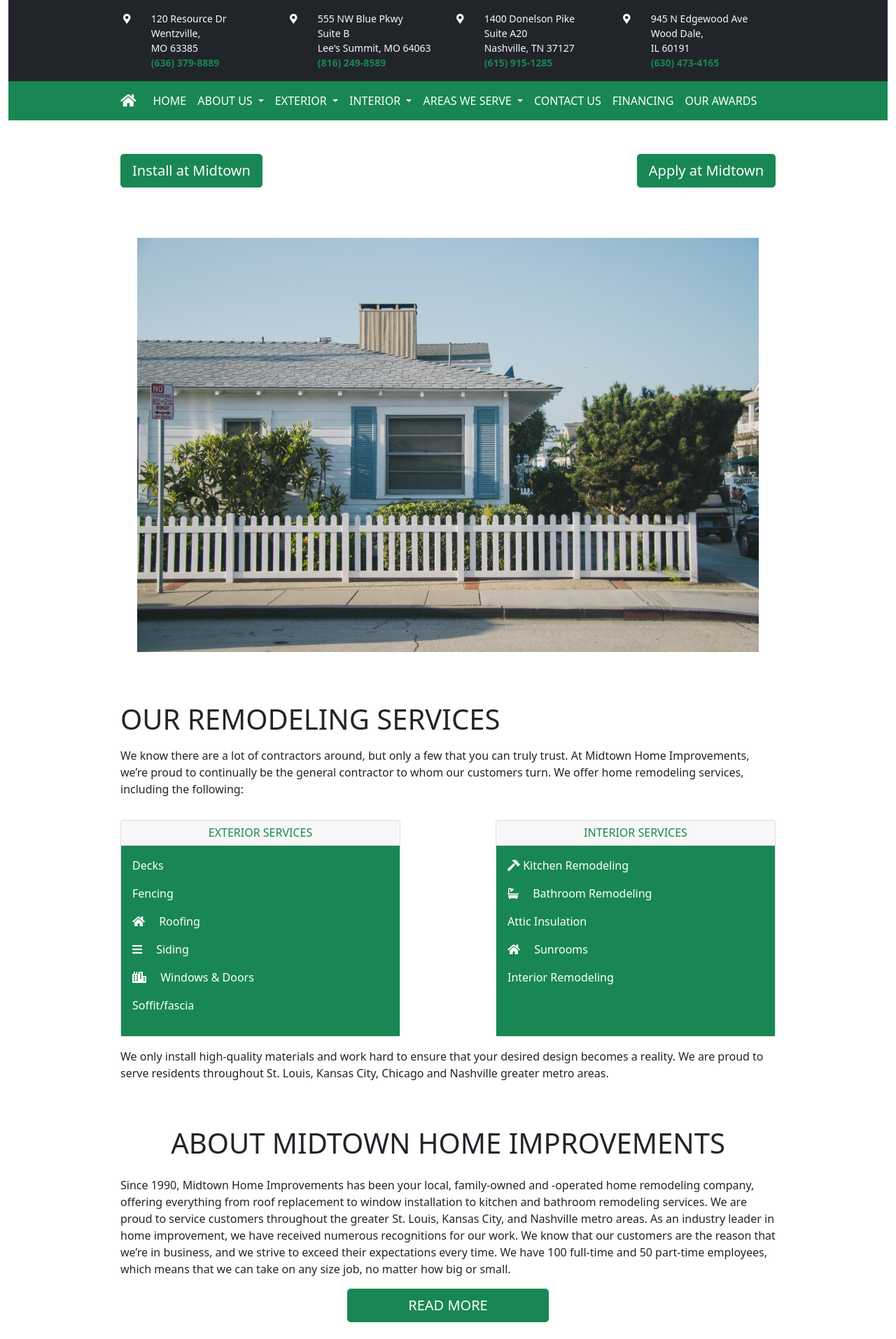
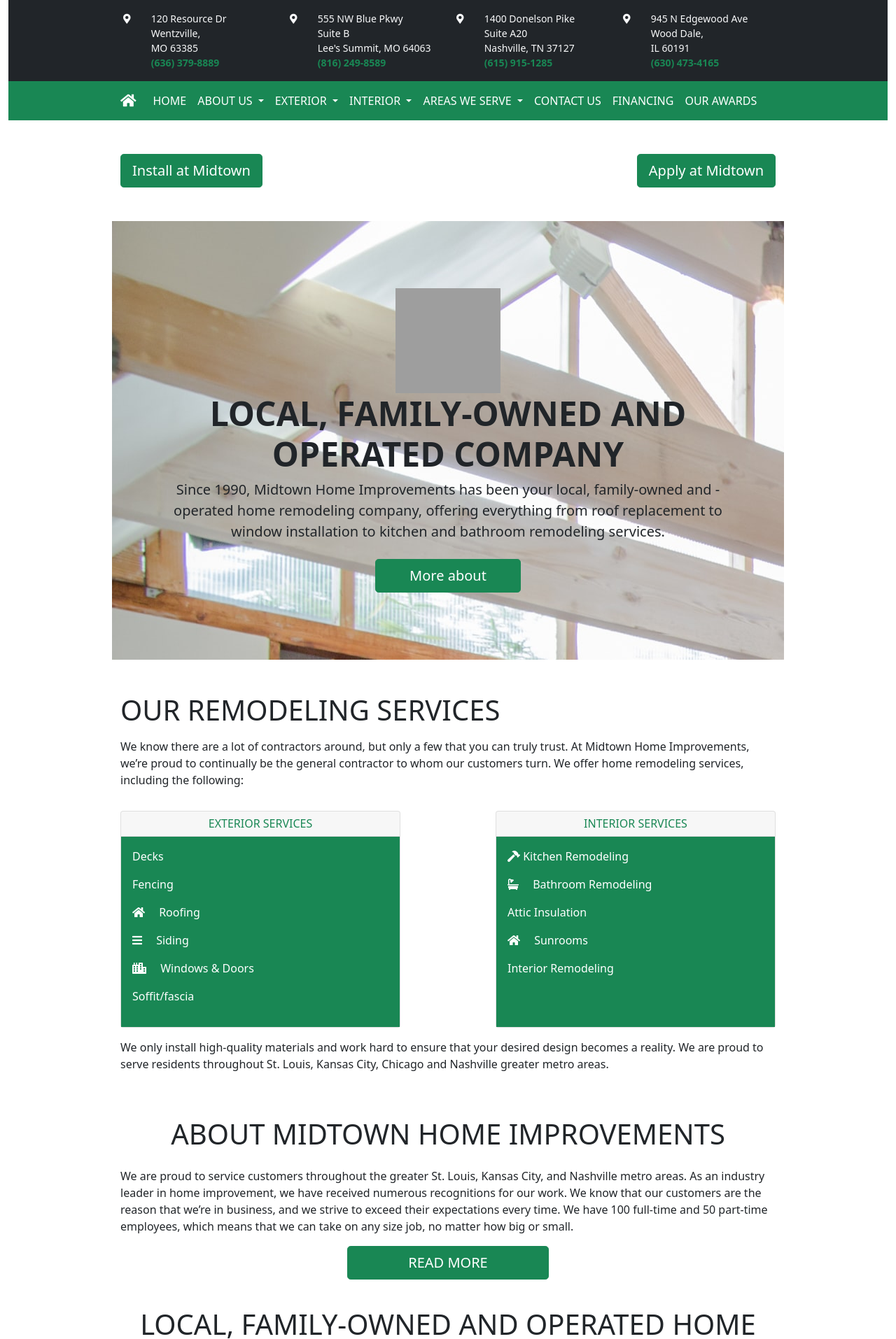
Before and after one commit to Kenan-Kadic/wood, a Django app: page / in a window 1280 px wide. Shown: the top 1914 px of the page at 70% size. Run offline with Django 3.2, Linux system fonts and the light colour scheme; grey boxes are pictures that could not be loaded.

Commit message:
WEB-35-remove-home-graphic-and-replace-w #comment replace it with hero and add the logo

```diff
--- a/static/css/base.css
+++ b/static/css/base.css
@@ -30,6 +30,10 @@ body {
   height: 60px; /* Set the fixed height of the footer here */
   line-height: 60px; /* Vertically center the text there */
   background-color: #f5f5f5;
+}
+
+.heroimages{
+  background-image: url("/static/images/home.jpg");
 }
 
 
--- a/templates/pages/home.html
+++ b/templates/pages/home.html
@@ -4,7 +4,9 @@
 {% block title %}Home page {% endblock title %}
 
 {% block content %}
-        <div class="row mb-5">
+    <!-- button on the top -->
+    <section id="button_top">
+        <div class="row mb-5 ">
             <div class="col-md-6 d-flex justify-content-start">
                 <a href="{% url 'pages:install_midtown' %}" class="btn btn-success btn-lg">Install at Midtown</a>
             </div>
@@ -12,12 +14,26 @@
                 <a href="{% url 'pages:work_midtown' %}" class="btn btn-success btn-lg">Apply at Midtown</a>
             </div>
         </div>
+    </section>
 
-        <div class="row">
-            <div class="col-md-12">
-                <img src="{% static 'images/fence.jpg'%}" class="card-img-top p-4" alt="house with fence">
+    <!-- local family-owned hero -->
+    <section id="Family_owed_hero">
+
+        <div class="row heroimages">
+            <div class="px-4 py-5 my-5 text-center">
+                <img src="https://lirp-cdn.multiscreensite.com/c6745897/dms3rep/multi/opt/midtownimage+%281%29-1920w.jpeg" alt="Midtown Home Improvements Logo" width="150" height="150">
+                <h1 class="display-5 fw-bold"> LOCAL, FAMILY-OWNED AND OPERATED COMPANY </h1>
+                <div class="col-lg-11 mx-auto">
+                    <p class="lead mb-4"> Since 1990, Midtown Home Improvements has been your local, family-owned and -operated home remodeling company, offering everything from roof replacement to window installation to kitchen and bathroom remodeling services. </p>
+                    <div class="d-grid d-ms-flex justify-content-center">
+                        <button class="btn btn-success btn-lg px-5" type="button">More about</button>
+                    </div>
+                </div>
             </div>
         </div>
+
+    </section>
+
 
     <!-- Remodeling Services -->
     <section class="my-5" id="remodeling_services">
@@ -70,7 +86,7 @@
        <div class="row mb-4">
            <div class="col-md-12">
                <p class="display-6 text-black d-flex justify-content-center mb-4"> ABOUT MIDTOWN HOME IMPROVEMENTS </p>
-               <p> Since 1990, Midtown Home Improvements has been your local, family-owned and -operated home remodeling company, offering everything from roof replacement to window installation to kitchen and bathroom remodeling services. We are proud to service customers throughout the greater St. Louis, Kansas City, and Nashville metro areas. As an industry leader in home improvement, we have received numerous recognitions for our work. We know that our customers are the reason that we’re in business, and we strive to exceed their expectations every time. We have 100 full-time and 50 part-time employees, which means that we can take on any size job, no matter how big or small.</p>
+               <p> We are proud to service customers throughout the greater St. Louis, Kansas City, and Nashville metro areas. As an industry leader in home improvement, we have received numerous recognitions for our work. We know that our customers are the reason that we’re in business, and we strive to exceed their expectations every time. We have 100 full-time and 50 part-time employees, which means that we can take on any size job, no matter how big or small.</p>
                <div class="d-flex justify-content-md-center">
                     <a href="{% url 'pages:about' %}" class="btn btn-success btn-lg" style="width: 18rem;">READ MORE</a>
                </div>
```
Also changed, not shown: 1 other file.
